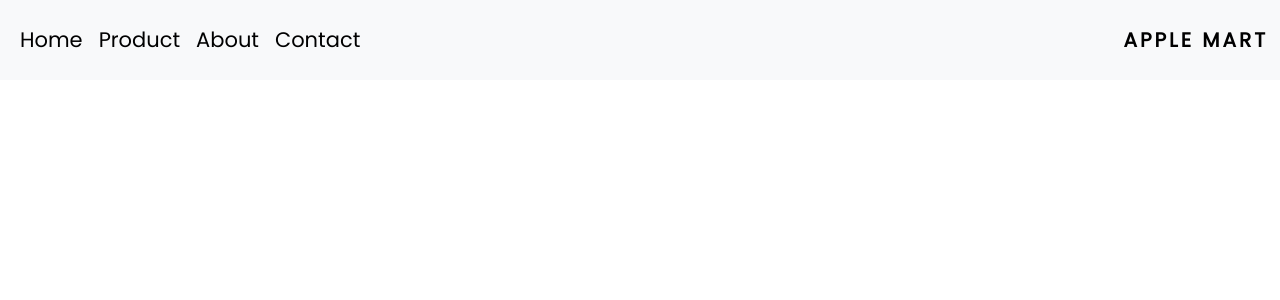
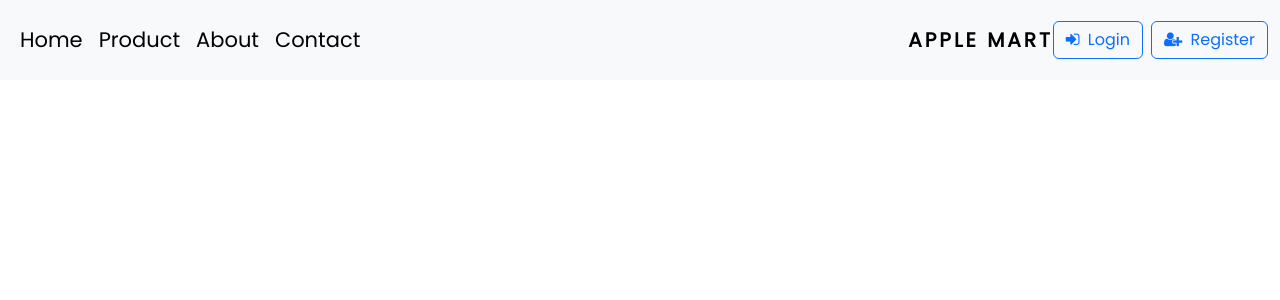
Before and after one commit to sshilpi110/AppleMart_Clone, a React (Create React App) app in the folder applemart/: page / in a window 1280 px wide. Shown: the top 300 px of the page. Built offline with nearby package versions, Linux system fonts and the light colour scheme.

Commit message:
signup done

```diff
--- a/applemart/src/Component/Header.jsx
+++ b/applemart/src/Component/Header.jsx
@@ -2,6 +2,7 @@
 import React from "react"
 import { NavLink } from "react-router-dom";
 import Login from "../Component/button/Login"
+import Signup from "./button/Signup";
 
 const Header = () => {
     return (
@@ -31,6 +32,7 @@ const Header = () => {
                     </div>
                     <NavLink className="navbar-brand mx-auto fw-bold" to="/">APPLE MART</NavLink>
                     <Login/>
+                    <Signup/>
 
                 </div>
             </nav>
--- a/applemart/src/Component/button/Login.jsx
+++ b/applemart/src/Component/button/Login.jsx
@@ -3,8 +3,49 @@ import React from "react";
 const Login = () => {
     return (
         <>
+            {/* <!-- Button trigger modal --> */}
+            <button type="button" className="btn btn-outline-primary ms-auto" data-bs-toggle="modal" data-bs-target="#loginModal">
+                <span className="fa fa-sign-in me-1"></span> Login
+            </button>
 
+            {/* <!-- Modal --> */}
+            <div className="modal fade" id="loginModal" tabIndex="-1" aria-labelledby="exampleModalLabel" aria-hidden="true">
+                <div className="modal-dialog">
+                    <div className="modal-content">
+                        <div className="modal-header">
+                            <h1 className="modal-title fs-5" id="exampleModalLabel">Login</h1>
+                            <button type="button" className="btn-close" data-bs-dismiss="modal" aria-label="Close"></button>
+                        </div>
+                        <div className="modal-body">
+                            <button className="btn btn-primary w-100 mb-4">
+                                <span className="fa fa-google me-2">    Sign In With Google</span>
 
+                            </button>
+                            <button className="btn btn-primary w-100 mb-4">
+                                <span className="fa fa-facebook me-2">    Sign In With Facebook</span>
+
+                            </button>
+                            <form>
+                                <div className="mb-3">
+                                    <label for="exampleInputEmail1" className="form-label">Email address</label>
+                                    <input type="email" className="form-control" id="exampleInputEmail1" aria-describedby="emailHelp" />
+                                    <div id="emailHelp" className="form-text">We'll never share your email with anyone else.</div>
+                                </div>
+                                <div className="mb-3">
+                                    <label htmlFor="exampleInputPassword1" className="form-label">Password</label>
+                                    <input type="password" className="form-control" id="exampleInputPassword1" />
+                                </div>
+                                <div className="mb-3 form-check">
+                                    <input type="checkbox" className="form-check-input" id="exampleCheck1" />
+                                    <label className="form-check-label" htmlFor="exampleCheck1">Check me out</label>
+                                </div>
+                                <button type="submit" className="btn btn-outline-primary w-100">Submit</button>
+                            </form>
+                        </div>
+
+                    </div>
+                </div>
+            </div>
         </>
     )
 }
--- a/applemart/src/Component/button/Signup.jsx
+++ b/applemart/src/Component/button/Signup.jsx
@@ -1,34 +1,34 @@
 
 import React from "react";
-const Signup=()=>{
-    return(
-       <>
-          {/* <!-- Button trigger modal --> */}
-          <button type="button" className="btn btn-outline-primary ms-auto" data-bs-toggle="modal" data-bs-target="#exampleModal">
-                <span className="fa fa-sign-in me-1"></span> Login
+const Signup = () => {
+    return (
+        <>
+            {/* <!-- Button trigger modal --> */}
+            <button type="button" className="btn btn-outline-primary ms-2" data-bs-toggle="modal" data-bs-target="#signupModal">
+                <span className="fa fa-user-plus me-1"></span> Register
             </button>
 
             {/* <!-- Modal --> */}
-            <div className="modal fade" id="loginModal" tabIndex="-1" aria-labelledby="exampleModalLabel" aria-hidden="true">
+            <div className="modal fade" id="signupModal" tabIndex="-1" aria-labelledby="exampleModalLabel" aria-hidden="true">
                 <div className="modal-dialog">
                     <div className="modal-content">
                         <div className="modal-header">
-                            <h1 className="modal-title fs-5" id="exampleModalLabel">Login</h1>
+                            <h1 className="modal-title fs-5" id="exampleModalLabel">Register</h1>
                             <button type="button" className="btn-close" data-bs-dismiss="modal" aria-label="Close"></button>
                         </div>
                         <div className="modal-body">
                             <button className="btn btn-primary w-100 mb-4">
-                                <span className="fa fa-google me-2">    Sign In With Google</span>
+                                <span className="fa fa-google me-2">    Sign up With Google</span>
 
                             </button>
                             <button className="btn btn-primary w-100 mb-4">
-                                <span className="fa fa-facebook me-2">    Sign In With Facebook</span>
+                                <span className="fa fa-facebook me-2">    Sign up With Facebook</span>
 
                             </button>
                             <form>
                                 <div className="mb-3">
-                                    <label for="exampleInputEmail1" className="form-label">Email address</label>
-                                    <input type="email" className="form-control" id="exampleInputEmail1" aria-describedby="emailHelp" />
+                                    <label for="exampleInput" className="form-label">Username</label>
+                                    <input type="text" className="form-control" id="exampleInput" aria-describedby="emailHelp" />
                                     <div id="emailHelp" className="form-text">We'll never share your email with anyone else.</div>
                                 </div>
                                 <div className="mb-3">
@@ -39,14 +39,14 @@ const Signup=()=>{
                                     <input type="checkbox" className="form-check-input" id="exampleCheck1" />
                                     <label className="form-check-label" htmlFor="exampleCheck1">Check me out</label>
                                 </div>
-                                <button type="submit" className="btn btn-outline-primary w-100">Submit</button>
+                                <button type="submit" className="btn btn-outline-primary w-100">Register</button>
                             </form>
                         </div>
 
                     </div>
                 </div>
             </div>
-       </>
+        </>
     )
 }
-export default Signup ;
+export default Signup;
```
